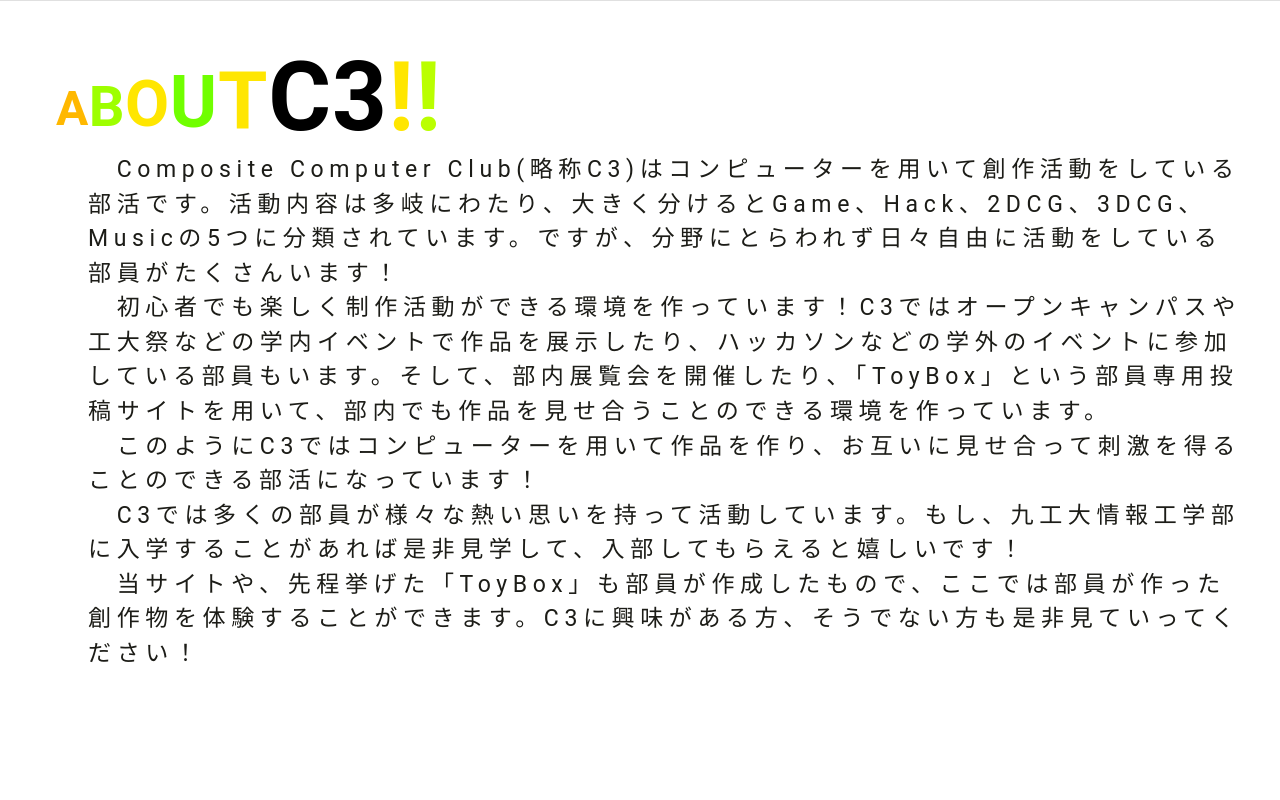
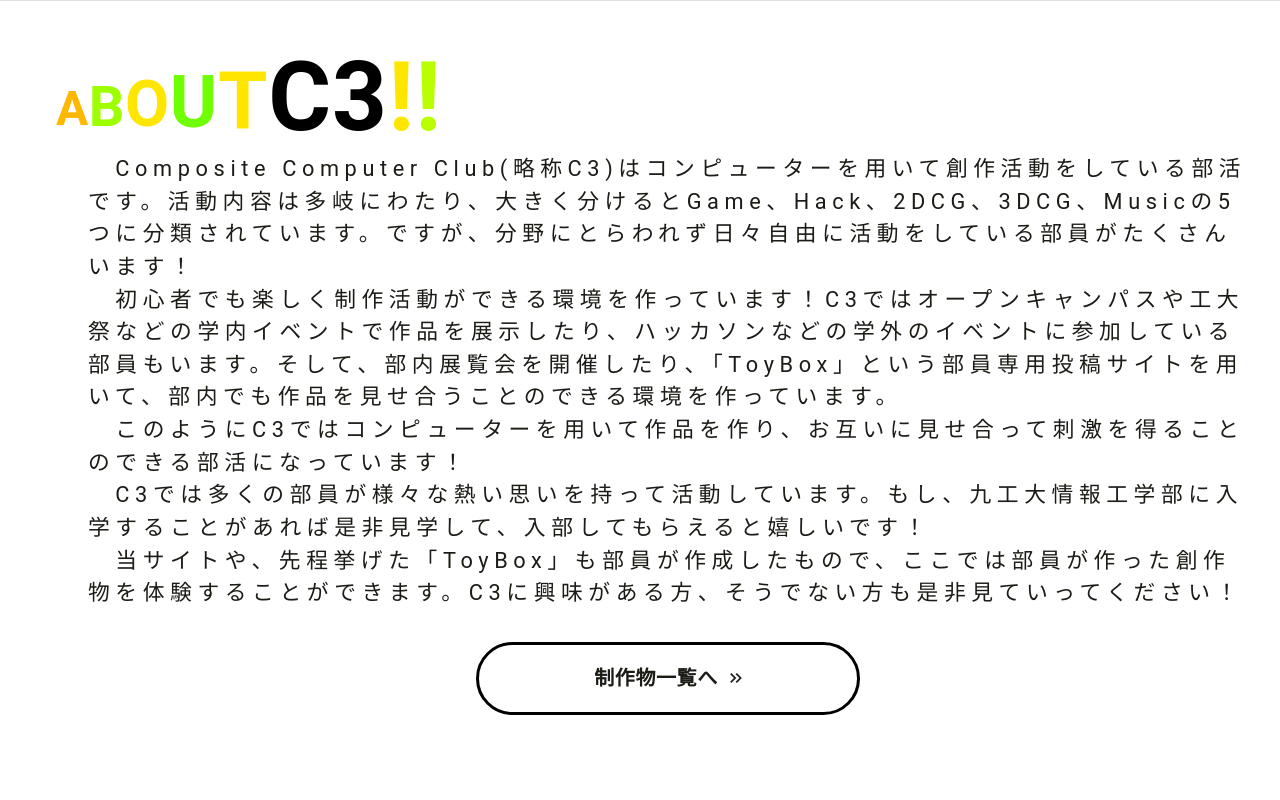
Before and after one commit to Kyutech-C3/OC_2023_frontend, a Next.js app: page /web in a window 1280 px wide. Shown: the part 1600-2400 px from the top of the page. Built offline with nearby package versions, Linux system fonts and the light colour scheme; no server answers.

Commit message:
add: /artifactへの動線の追加 #134

```diff
--- a/src/components/Web/C3Outline/C3Outline.tsx
+++ b/src/components/Web/C3Outline/C3Outline.tsx
@@ -1,5 +1,6 @@
 import { aboutC3 } from "@/constants/outlines";
-import { Box, Stack, Typography, useMediaQuery } from "@mui/material";
+import { KeyboardDoubleArrowRight } from "@mui/icons-material";
+import { Box, Button, Stack, Typography, useMediaQuery } from "@mui/material";
 
 export const C3Outline = () => {
     const isDarkMode = useMediaQuery("(prefers-color-scheme: dark)");
@@ -12,8 +13,9 @@ export const C3Outline = () => {
                 pl: "7vmin",
                 width: "100%",
                 height: "100vh",
-                backgroundColor: `rgba(${isDarkMode ? 0 : 255}, ${isDarkMode ? 0 : 255
-                    }, ${isDarkMode ? 0 : 255},0.85)`,
+                backgroundColor: `rgba(${isDarkMode ? 0 : 255}, ${
+                    isDarkMode ? 0 : 255
+                }, ${isDarkMode ? 0 : 255},0.85)`,
                 backdropFilter: "blur(1px)",
                 color: "text.primary",
             }}
@@ -21,17 +23,67 @@ export const C3Outline = () => {
             <AboutC3 />
             <Typography
                 sx={{
-                    fontSize: "1.8vmax",
+                    fontSize: "1.7vmax",
                     p: "4vmin",
-                    textShadow: `2px 2px 4px rgba(${isDarkMode ? 0 : 255}, ${isDarkMode ? 0 : 255
-                        }, ${isDarkMode ? 0 : 255}, 1), -2px -2px 4px rgba(${isDarkMode ? 0 : 255
-                        }, ${isDarkMode ? 0 : 255}, ${isDarkMode ? 0 : 255}, 0.25)`,
+                    textShadow: `2px 2px 4px rgba(${isDarkMode ? 0 : 255}, ${
+                        isDarkMode ? 0 : 255
+                    }, ${isDarkMode ? 0 : 255}, 1), -2px -2px 4px rgba(${
+                        isDarkMode ? 0 : 255
+                    }, ${isDarkMode ? 0 : 255}, ${isDarkMode ? 0 : 255}, 0.25)`,
                     letterSpacing: "0.7vmin",
                     whiteSpace: "pre-wrap",
                 }}
             >
                 {aboutC3}
             </Typography>
+            <Box component="div" textAlign="center">
+                <Button
+                    href="/web/artifact"
+                    endIcon={<KeyboardDoubleArrowRight />}
+                    sx={{
+                        marginX: "auto",
+                        p: 2,
+                        mb: "7vh",
+                        overflow: "hidden",
+                        width: "30vw",
+                        mt: "auto",
+                        minWidth: "300px",
+                        border: `3px solid black`,
+                        boxShadow: `2px 2px 4px rgba(${isDarkMode ? 0 : 255}, ${
+                            isDarkMode ? 0 : 255
+                        }, ${isDarkMode ? 0 : 255}, 0.4), -2px -2px 4px rgba(${
+                            isDarkMode ? 0 : 255
+                        },${isDarkMode ? 0 : 255}, ${
+                            isDarkMode ? 0 : 255
+                        }, 0.25)`,
+                        borderRadius: "999px",
+                        fontSize: "20px",
+                        fontWeight: "bold",
+                        color: "text.primary",
+                        backgroundColor: "rgba(255, 255, 255, 0.2)",
+                        transition: "background-color 0.3s ease",
+                        ":before": {
+                            content: '""',
+                            position: "absolute",
+                            left: 0,
+                            top: 0,
+                            width: 0,
+                            height: "100%",
+                            background:
+                                "linear-gradient(rgba(255, 255, 0, 0.3),rgba(0, 255, 0, 0.3))",
+                            transition: "width 0.3s ease",
+                            borderRadius: "999px",
+                        },
+                        ":hover": {
+                            ":before": {
+                                width: "100%",
+                            },
+                        },
+                    }}
+                >
+                    制作物一覧へ
+                </Button>
+            </Box>
         </Box>
     );
 };
```
